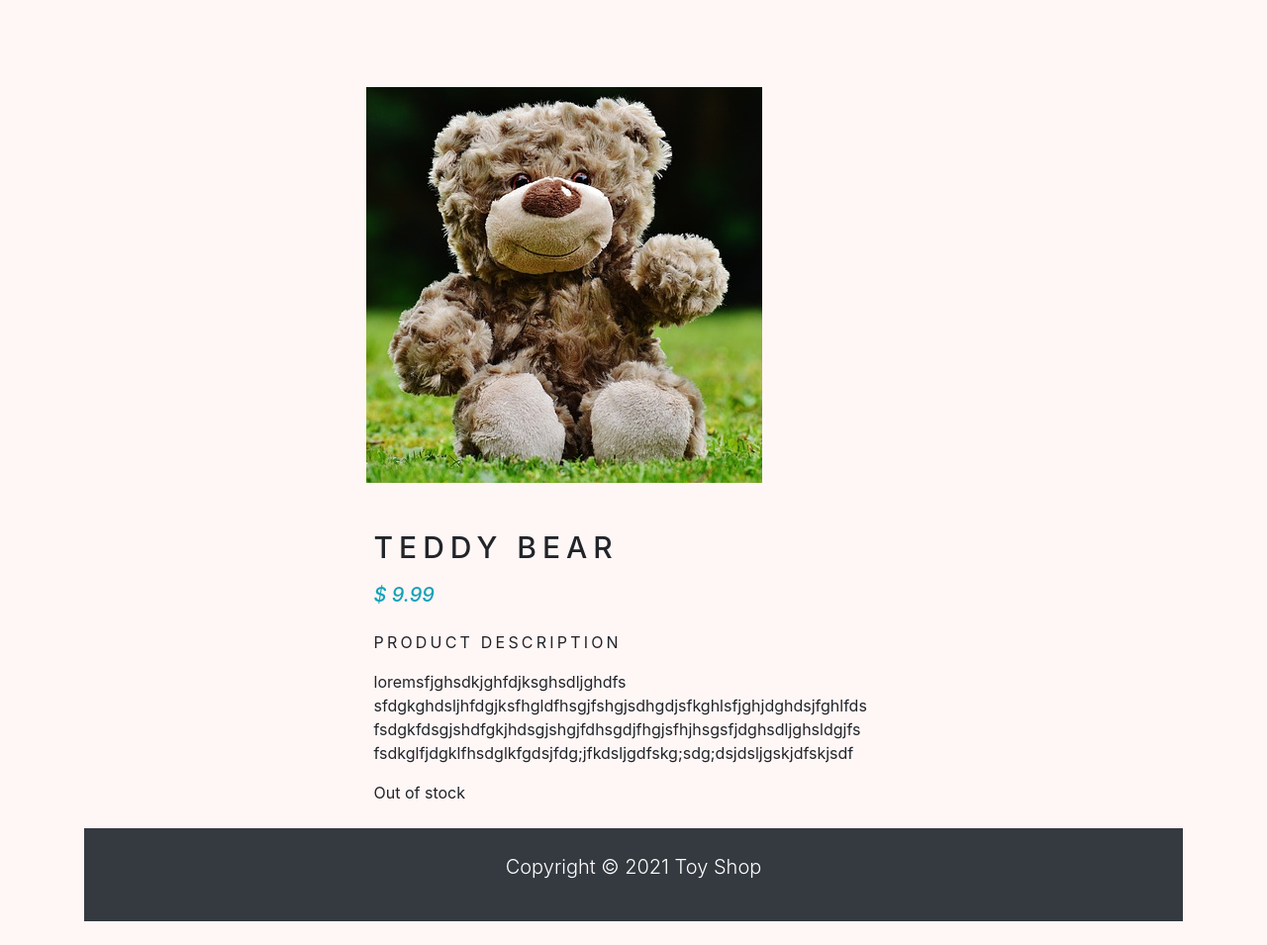
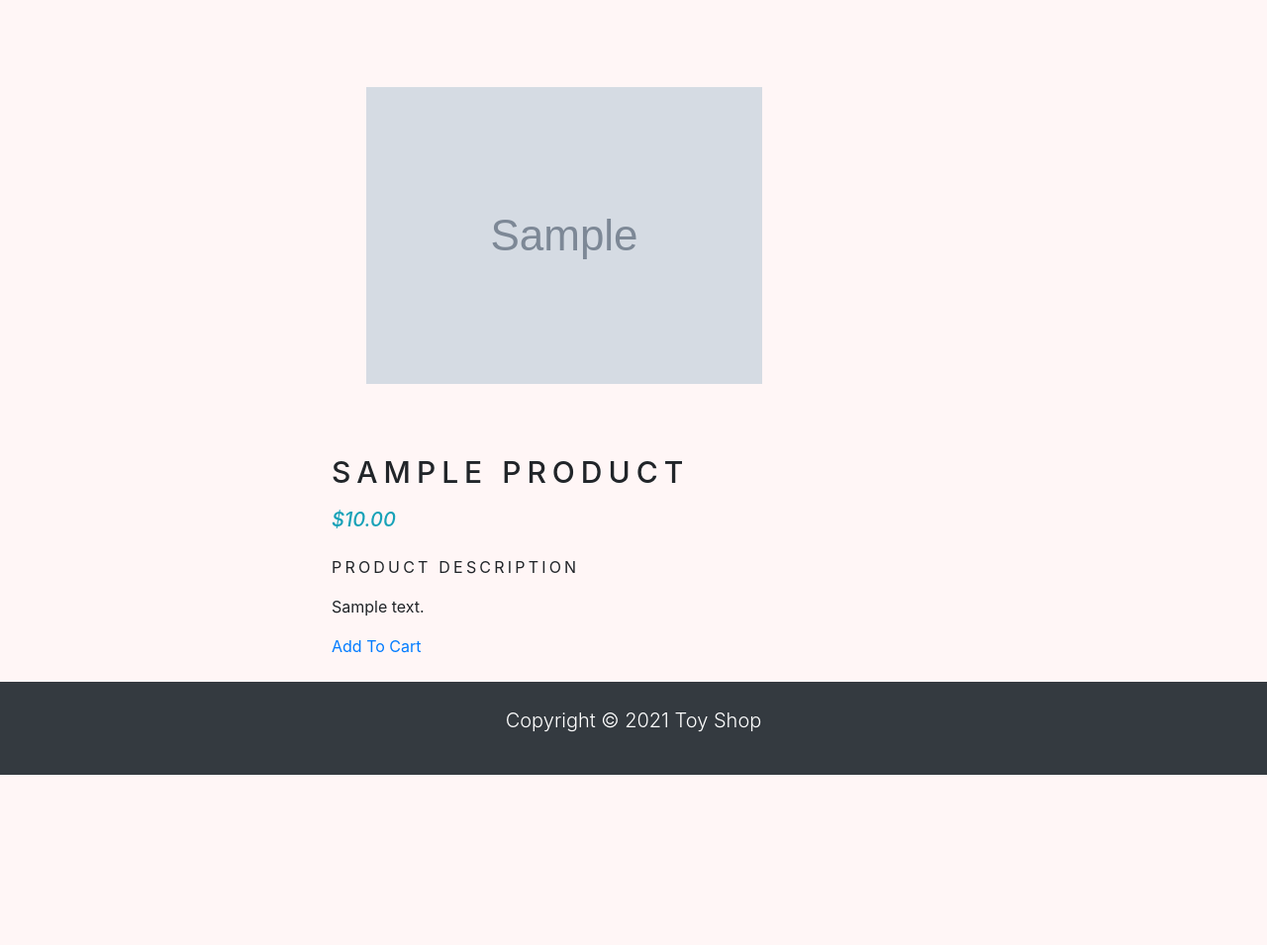
Before and after one commit to Serhiy-Smyslov/ecommerce-project, a Django app: template shop/templates/product.html in a window 1280 px wide. Shown: the part 82-1037 px from the top of the page at 99% size. After the commit the page ends 865 px from the top, so only its background shows below. Run offline with Django 3.2, Linux system fonts and the light colour scheme; the template is opened without the code that fills it: values that come from a table or form of the project are taken from there, others are empty; tables that the repository leaves empty hold one stand-in row (values such as "Sample post"); grey boxes marked "Sample" are stand-in pictures; some libraries are stand-ins or nearby versions.

Commit message:
Add product page, which show details about product.

```diff
--- a/shop/models.py
+++ b/shop/models.py
@@ -43,3 +43,7 @@ class Product(models.Model):
 
     def __str__(self):
         return self.name
+
+    def get_url(self):
+        return reverse('product_detail', args=[self.category.slug,
+                                               self.slug])
--- a/shop/templates/home.html
+++ b/shop/templates/home.html
@@ -28,7 +28,9 @@
                 <div class="col-9 mx-auto col-md-6 col-lg-3">
                     <div class="card mb-5">
                         <div class="p-4">
-                            <img class="card-img-top" src="{{product.image.url}}" alt="{{product.name}}">
+                            <a href="{{product.get_url}}">
+                                <img class="card-img-top" src="{{product.image.url}}" alt="{{product.name}}">
+                            </a>
                         </div>
 
                         <div class="card-footer d-flex justify-content-between no-border" >
--- a/shop/templates/product.html
+++ b/shop/templates/product.html
@@ -3,27 +3,28 @@
 {% load static %}
 
 {% block title %}
-    Product
+    Product "{{product.name}}"
 {% endblock %}
 
 {% block content %}
     <div class="container py-4">
         <div class="row mt-5">
             <div class="col-10 mx-auto col-md-6 my-3">
-                <img src="{% static 'images/teddy.png' %}"
+                <img src="{{product.image.url}}">
             </div>
         </div>
     </div>
     <div class="col-10 mx-auto col-md-6 my-3">
         <div>
-            <h1 class="product-title">Teddy Bear</h1>
-            <h5 class="text-info font-italic mb-4">$ 9.99</h5>
+            <h1 class="product-title">{{product.name}}</h1>
+            <h5 class="text-info font-italic mb-4">${{product.price}}</h5>
             <p class="product-desc">Product description</p>
-            <p class="text-justify product-text">loremsfjghsdkjghfdjksghsdljghdfs
-            sfdgkghdsljhfdgjksfhgldfhsgjfshgjsdhgdjsfkghlsfjghjdghdsjfghlfds
-            fsdgkfdsgjshdfgkjhdsgjshgjfdhsgdjfhgjsfhjhsgsfjdghsdljghsldgjfs
-            fsdkglfjdgklfhsdglkfgdsjfdg;jfkdsljgdfskg;sdg;dsjdsljgskjdfskjsdf</p>
+            <p class="text-justify product-text">{{product.description}}</p>
+            {% if product.stock <= 0 %}
             <p class="text-justify product-text">Out of stock</p>
+            {% else %}
+            <a href="#">Add To Cart</a>
+            {% endif %}
         </div>
     </div>
 {% endblock %}
--- a/shop/urls.py
+++ b/shop/urls.py
@@ -4,5 +4,6 @@ from . import views
 urlpatterns = [
     path('', views.home, name='home'),
     path('<slug:category_slug>', views.home, name='product_by_name'),
-    path('product/', views.product, name='product'),
+    path('<slug:category_slug>/<slug:product_slug>',
+         views.product, name='product_detail'),
 ]
```
Also changed, not shown: shop/views.py (+9 -2 lines).
